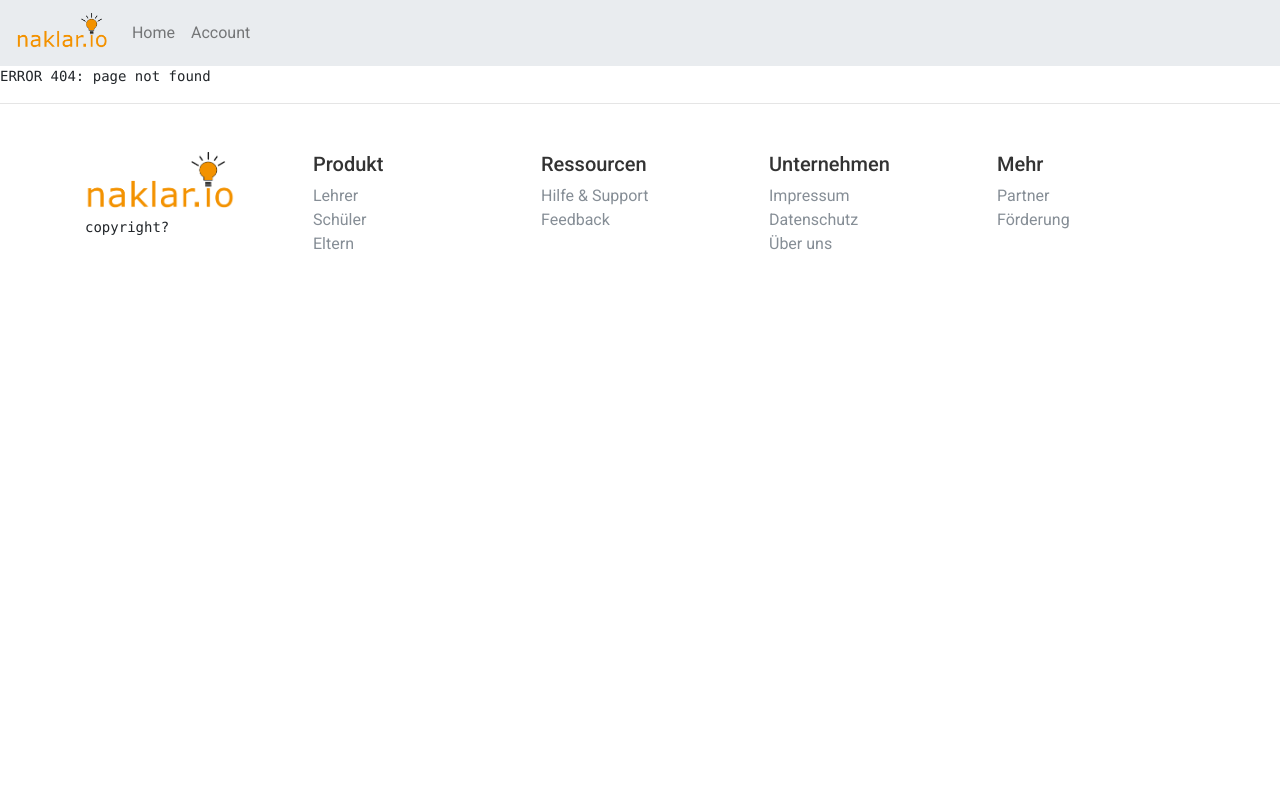
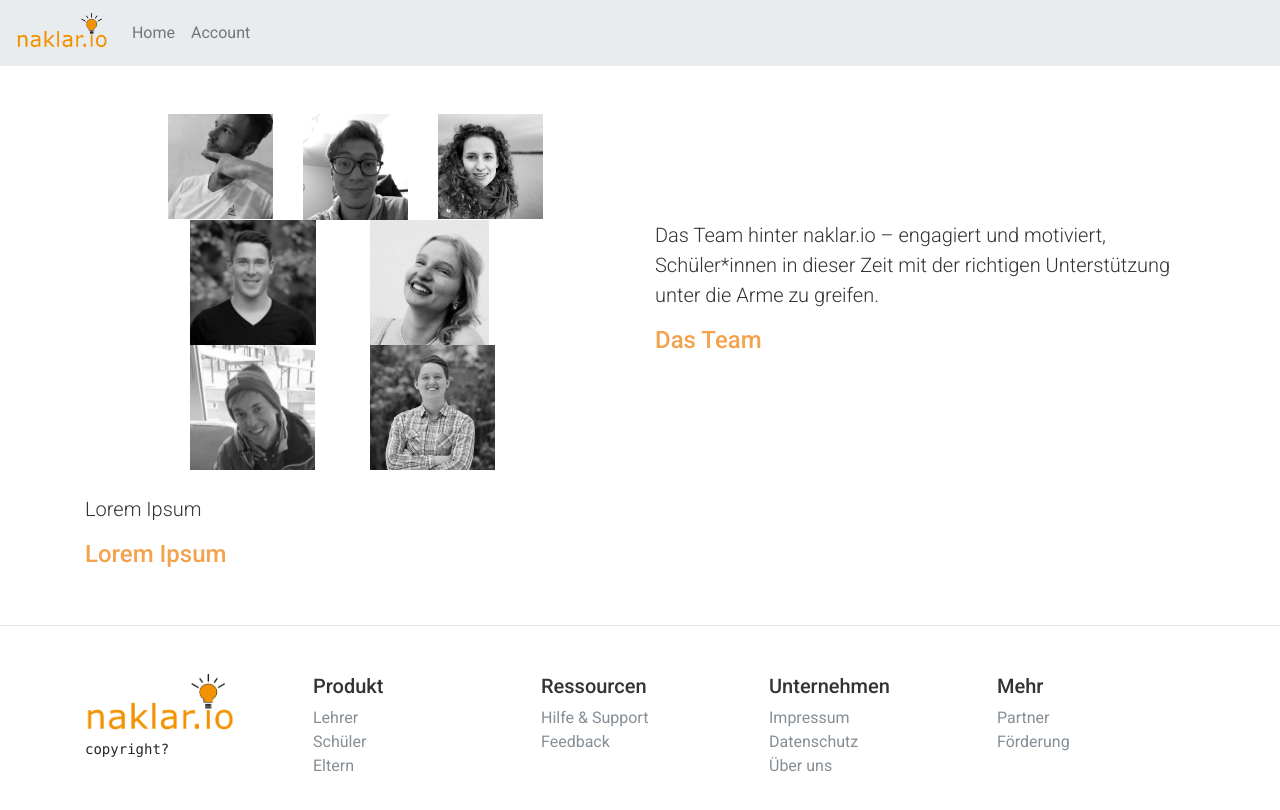
Before and after one commit to naklar-io/naklar.io, an Angular app in the folder frontend/naklario/: page /about in a window 1280 px wide. Before the commit this address had no page. Shown: the top 810 px of the page. Built offline with nearby package versions, Linux system fonts and the light colour scheme.

Commit message:
impressum and about

```diff
--- /dev/null
+++ b/frontend/naklario/src/app/about/about.component.html
@@ -0,0 +1,68 @@
+<!-- TEAM -->
+<div class="container my-5">
+    <div class="row">
+      <div class="col-6">
+        <div class="container">
+          <div class="row justify-content-center">
+            <div class="col-3">
+              <img src="assets/img/team/max.jpg" alt="Max" class="team-img" />
+            </div>
+            <div class="col-3">
+              <img
+                src="assets/img/team/korbinian.jpg"
+                alt="Korbinian"
+                class="team-img"
+              />
+            </div>
+            <div class="col-3">
+              <img src="assets/img/team/iris.jpg" alt="Iris" class="team-img" />
+            </div>
+          </div>
+          <div class="row justify-content-center">
+            <div class="col-4">
+              <img
+                src="assets/img/team/thomas.jpg"
+                alt="Thomas"
+                class="team-img"
+              />
+            </div>
+            <div class="col-4">
+              <img src="assets/img/team/vera.jpg" alt="Vera" class="team-img" />
+            </div>
+          </div>
+          <div class="row justify-content-center">
+            <div class="col-4">
+              <img
+                src="assets/img/team/julian.jpg"
+                alt="Julian"
+                class="team-img"
+              />
+            </div>
+            <div class="col-4">
+              <img
+                src="assets/img/team/sebastian.jpg"
+                alt="Iris"
+                class="team-img"
+              />
+            </div>
+          </div>
+        </div>
+      </div>
+      <div class="col-6 align-self-center">
+        <p class="lead">
+          Das Team hinter naklar.io – engagiert und motiviert, Schüler*innen in
+          dieser Zeit mit der richtigen Unterstützung unter die Arme zu greifen.
+        </p>
+        <h4 class="primary-color">Das Team</h4>
+      </div>
+    </div>
+    <br>
+    <div class="row">
+        <div class="col-6"><p class="lead">
+            Lorem Ipsum
+          </p>
+          <h4 class="primary-color">Lorem Ipsum</h4>
+        </div>
+        <div class="col-6 align-self-center"></div>
+    </div>
+  </div>
--- /dev/null
+++ b/frontend/naklario/src/app/about/about.component.scss
@@ -0,0 +1,5 @@
+.team-img {
+    max-width: 100%;
+    max-height: 125px;
+    filter: grayscale(100%);
+}
--- /dev/null
+++ b/frontend/naklario/src/app/about/about.component.ts
@@ -0,0 +1,15 @@
+import { Component, OnInit } from '@angular/core';
+
+@Component({
+  selector: 'app-about',
+  templateUrl: './about.component.html',
+  styleUrls: ['./about.component.scss']
+})
+export class AboutComponent implements OnInit {
+
+  constructor() { }
+
+  ngOnInit(): void {
+  }
+
+}
--- a/frontend/naklario/src/app/app-routing.module.ts
+++ b/frontend/naklario/src/app/app-routing.module.ts
@@ -4,9 +4,14 @@ import { Routes, RouterModule } from "@angular/router";
 import { HomeComponent } from "./home/home.component";
 import { PageNotFoundComponent } from "./misc/page-not-found/page-not-found.component";
 import { LandingComponent } from "./landing/landing.component";
+import { ImpressumComponent } from "./impressum/impressum.component";
+import { AboutComponent } from "./about/about.component";
+
 
 const routes: Routes = [
   { path: "landing", component: LandingComponent },
+  { path: "impressum", component: ImpressumComponent },
+  { path: "about", component: AboutComponent },
   { path: "", component: HomeComponent, pathMatch: "full" },
   { path: "**", component: PageNotFoundComponent }
 ];
--- a/frontend/naklario/src/app/app.module.ts
+++ b/frontend/naklario/src/app/app.module.ts
@@ -17,6 +17,8 @@ import { NavbarComponent } from "./misc/navbar/navbar.component";
 import { FooterComponent } from "./misc/footer/footer.component";
 import { PageNotFoundComponent } from "./misc/page-not-found/page-not-found.component";
 import { AccountModule } from "./account/account.module";
+import { ImpressumComponent } from './impressum/impressum.component';
+import { AboutComponent } from './about/about.component';
 
 @NgModule({
   declarations: [
@@ -27,7 +29,9 @@ import { AccountModule } from "./account/account.module";
     LandingComponent,
     NavbarComponent,
     FooterComponent,
-    PageNotFoundComponent
+    PageNotFoundComponent,
+    ImpressumComponent,
+    AboutComponent
   ],
   imports: [
     NgbModule,
--- /dev/null
+++ b/frontend/naklario/src/app/impressum/impressum.component.html
@@ -0,0 +1 @@
+<p>impressum works!</p>
--- /dev/null
+++ b/frontend/naklario/src/app/impressum/impressum.component.ts
@@ -0,0 +1,15 @@
+import { Component, OnInit } from '@angular/core';
+
+@Component({
+  selector: 'app-impressum',
+  templateUrl: './impressum.component.html',
+  styleUrls: ['./impressum.component.scss']
+})
+export class ImpressumComponent implements OnInit {
+
+  constructor() { }
+
+  ngOnInit(): void {
+  }
+
+}
```
Also changed, not shown: frontend/naklario/src/app/impressum/impressum.component.scss (added), 2 other files (tests, documents, lock files or other folders).
